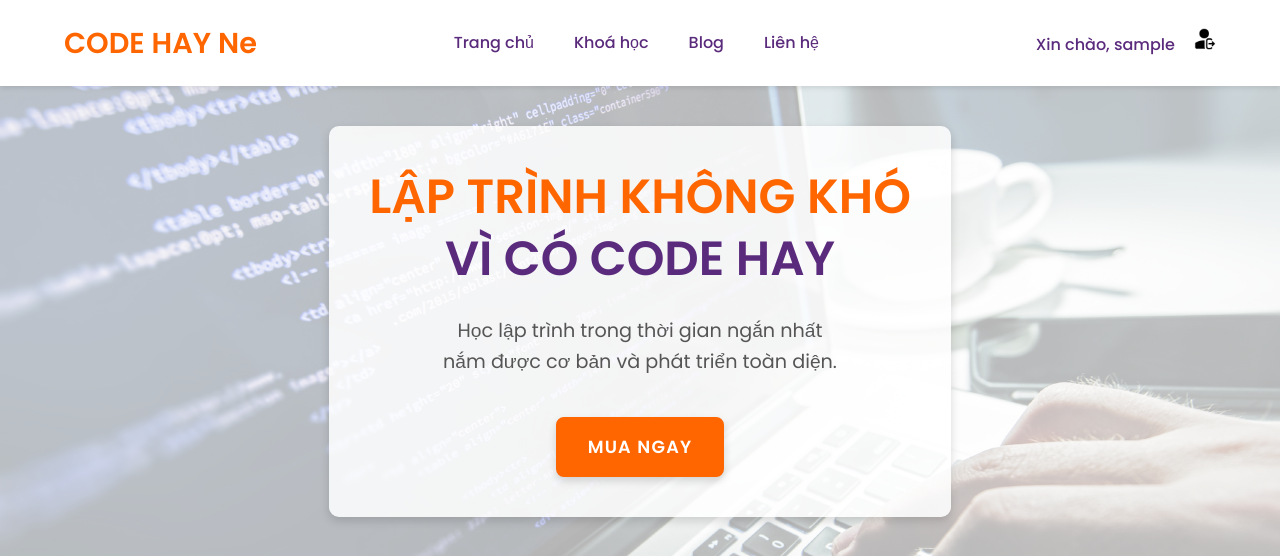
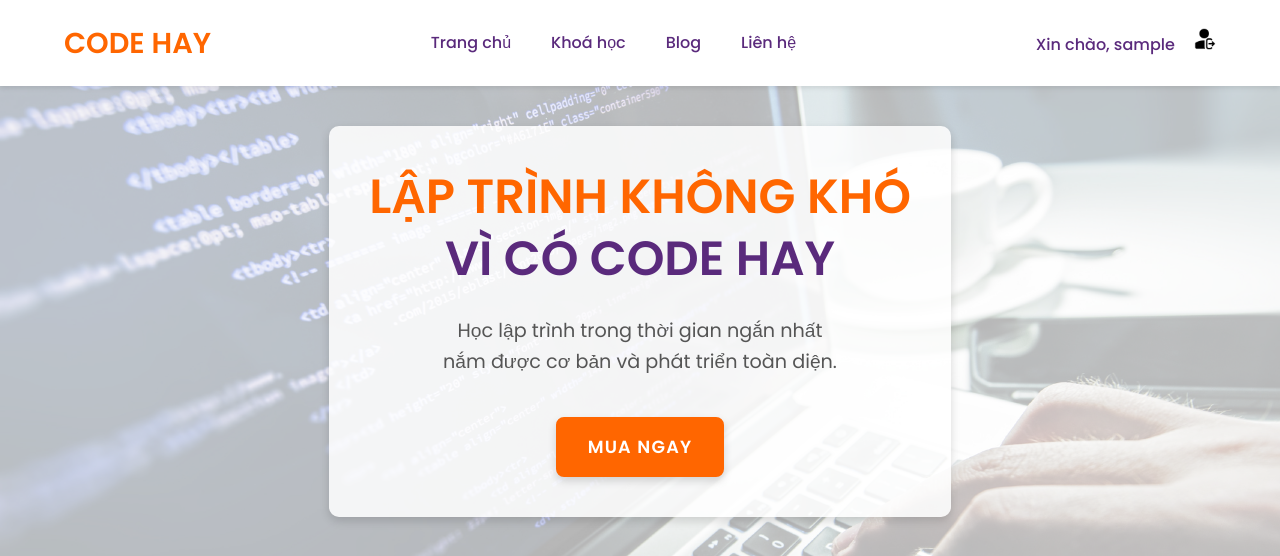
Before and after one commit to karshoul/CodeHay, a PHP site: page / in a window 1280 px wide. Shown: the top 556 px of the page. Run offline with PHP 8.4, Linux system fonts and the light colour scheme; the visitor is signed in with stand-in values (Sample User, id 1).

Commit message:
Mô tả ngắn gọn về các thay đổi của bạn

```diff
--- a/all-courses-page1.php
+++ b/all-courses-page1.php
@@ -6,7 +6,7 @@
   <meta name="viewport" content="width=device-width, initial-scale=1.0" />
   <title>Các Khóa Học Nổi Bật | CodeCrafted</title>
   <link rel="stylesheet" href="https://cdnjs.cloudflare.com/ajax/libs/font-awesome/6.4.0/css/all.min.css" />
-   <link rel="stylesheet" href="style.css" />
+  <link rel="stylesheet" href="style.css" />
   <link rel="stylesheet" href="all-course.css" />
 
 </head>
@@ -14,7 +14,7 @@
 
       <div id="wrapper">
         <div id="header">
-            <a href="#" class="logo">
+            <a href="index.php" class="logo">
                 <span>CODE HAY</span>
             </a>
             <div id="menu">
--- a/index.php
+++ b/index.php
@@ -23,7 +23,7 @@ if (!isset($_SESSION['loggedin']) || $_SESSION['loggedin'] !== true) {
     <div id="wrapper">
         <div id="header">
             <a href="#" class="logo">
-                <span>CODE HAY Ne</span>
+                <span>CODE HAY</span>
             </a>
             <div id="menu">
                 <div class="item"><a href="#banner">Trang chủ</a></div>
```
